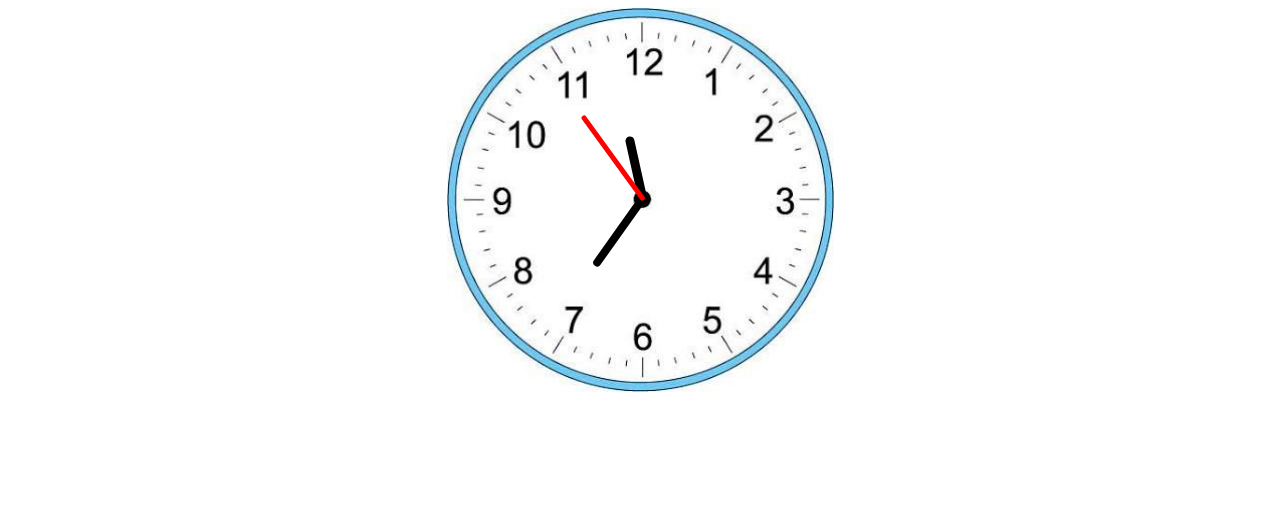
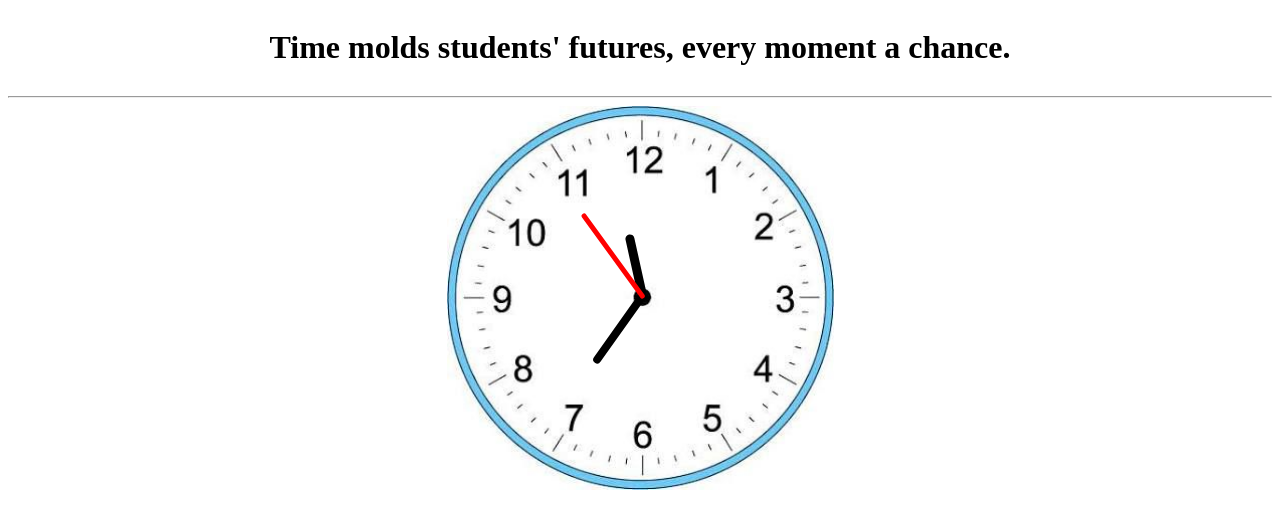
Before and after one commit to yashpatel139/Project-clock, a plain HTML site: page Analog clock/analog.html in a window 1280 px wide. Drawn offline with Linux system fonts and the light colour scheme.

Commit message:
Update analog.html

```diff
--- a/Analog clock/analog.html
+++ b/Analog clock/analog.html
@@ -8,6 +8,10 @@
     <script src="analog.js"></script>
 </head>
 <body>
+    <div class="header">
+    <h1>Time molds students' futures, every moment a chance.</h1>
+    </div>
+    <hr>
     <div id="clockcontainer">
         <div id="hourhand"></div>
         <div id="minhand"></div>
```
